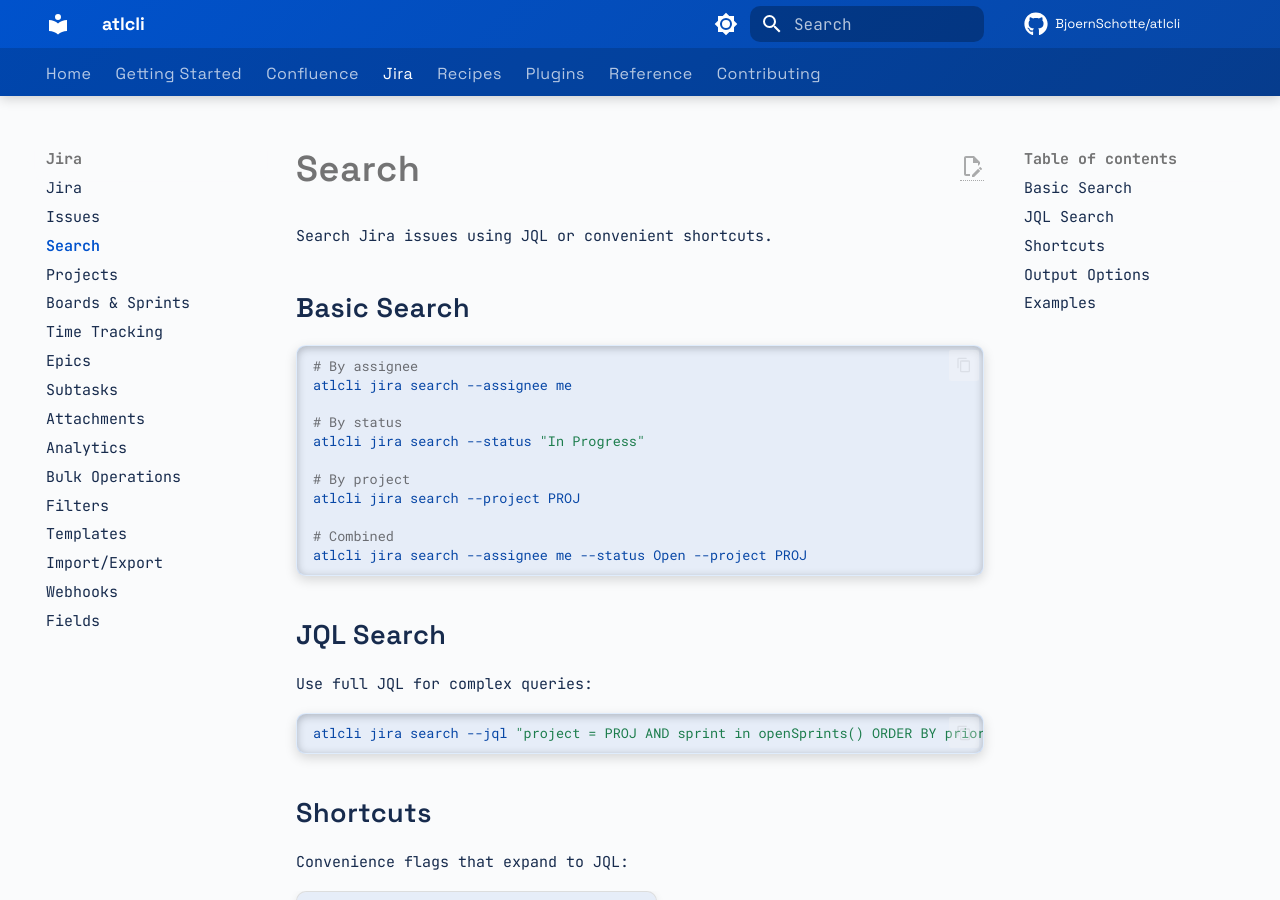
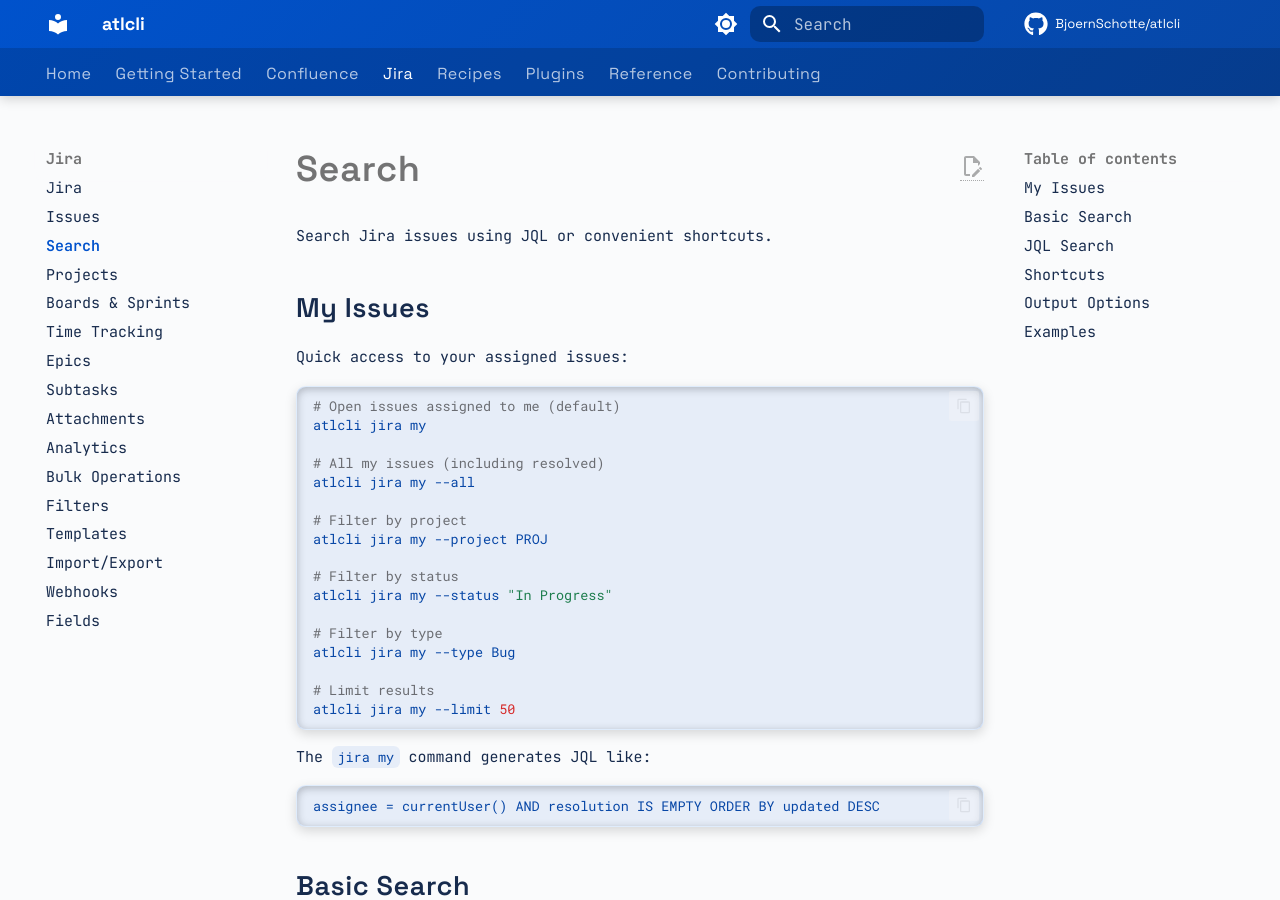
Before and after one commit to BjoernSchotte/atlcli, an MkDocs documentation site: the page built from docs/jira/search.md, in a window 1280 px wide and 900 px high. Built offline with MkDocs 1.6.1 and Material for MkDocs 9.7.7, drawn with Linux system fonts in a browser that asks for light colours; comment, search, counter and statistics services are not loaded.

Commit message:
docs(jira): add 'my' command to search documentation
Co-Authored-By: Claude Opus 4.5 <noreply@anthropic.com>

````diff
--- a/docs/jira/search.md
+++ b/docs/jira/search.md
@@ -1,6 +1,35 @@
 # Search
 
 Search Jira issues using JQL or convenient shortcuts.
+
+## My Issues
+
+Quick access to your assigned issues:
+
+```bash
+# Open issues assigned to me (default)
+atlcli jira my
+
+# All my issues (including resolved)
+atlcli jira my --all
+
+# Filter by project
+atlcli jira my --project PROJ
+
+# Filter by status
+atlcli jira my --status "In Progress"
+
+# Filter by type
+atlcli jira my --type Bug
+
+# Limit results
+atlcli jira my --limit 50
+```
+
+The `jira my` command generates JQL like:
+```
+assignee = currentUser() AND resolution IS EMPTY ORDER BY updated DESC
+```
 
 ## Basic Search
 
````
